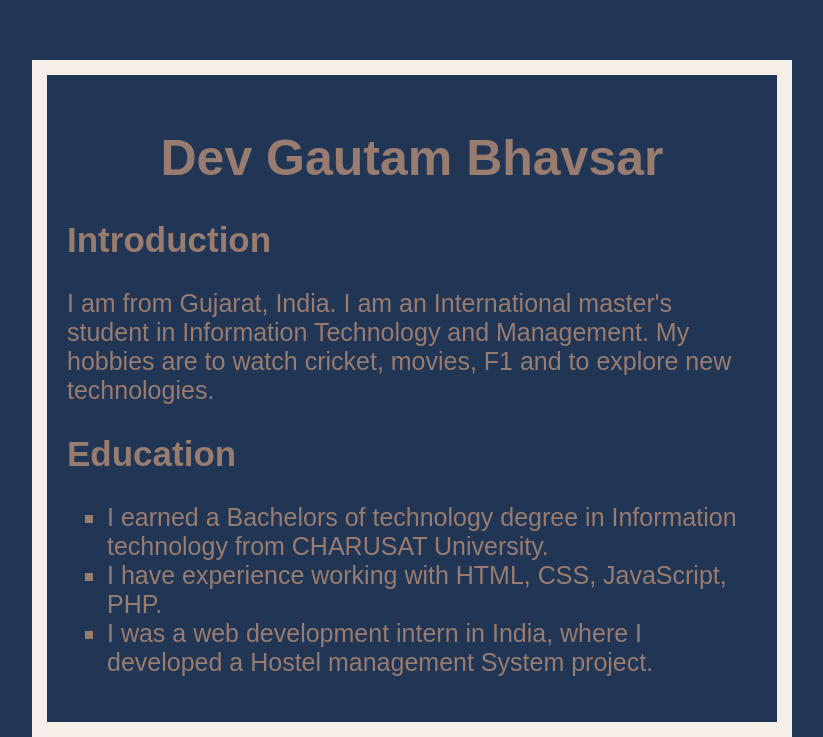
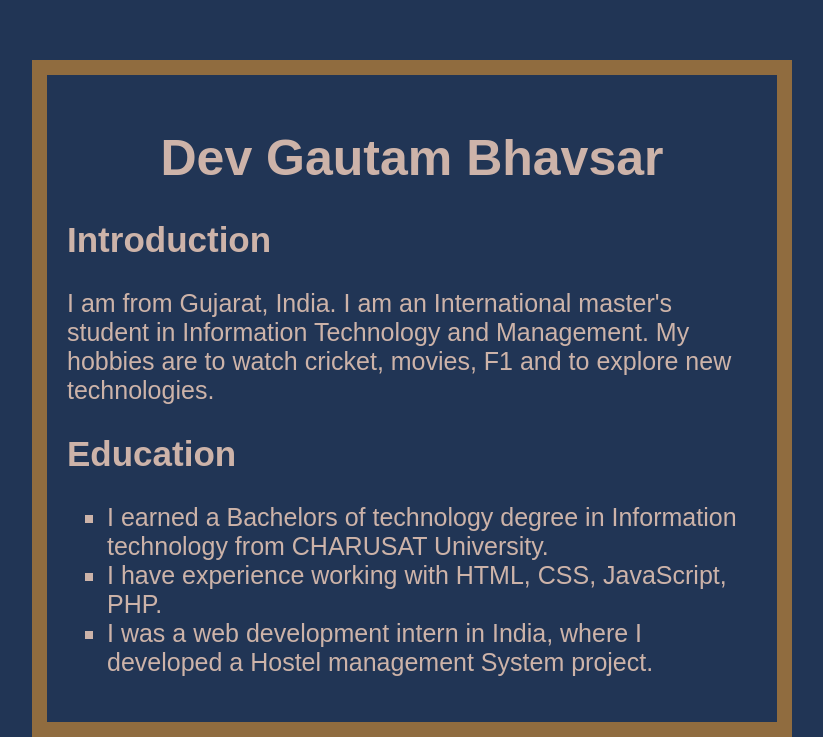
Before and after one commit to Dev1711/Dev1711.github.io, a plain HTML site: page index.html in a window 1280 px wide. Shown: the part 110-847 px from the top of the page, without its empty margins (228-1051 px from the left). Drawn offline with Linux system fonts and the light colour scheme.

Commit message:
Initial commit: Added index.html and styles.css

```diff
--- a/styles.css
+++ b/styles.css
@@ -6,8 +6,8 @@ body {
     margin-top: 170px;
     width: 690px;
     height: auto;
-    border: 15px solid #F5EFE7;
-    color: #997C70;
+    border: 15px solid #9d733de6;
+    color: #cfb5aafc;
     font-family: sans-serif;
 
 }
```
